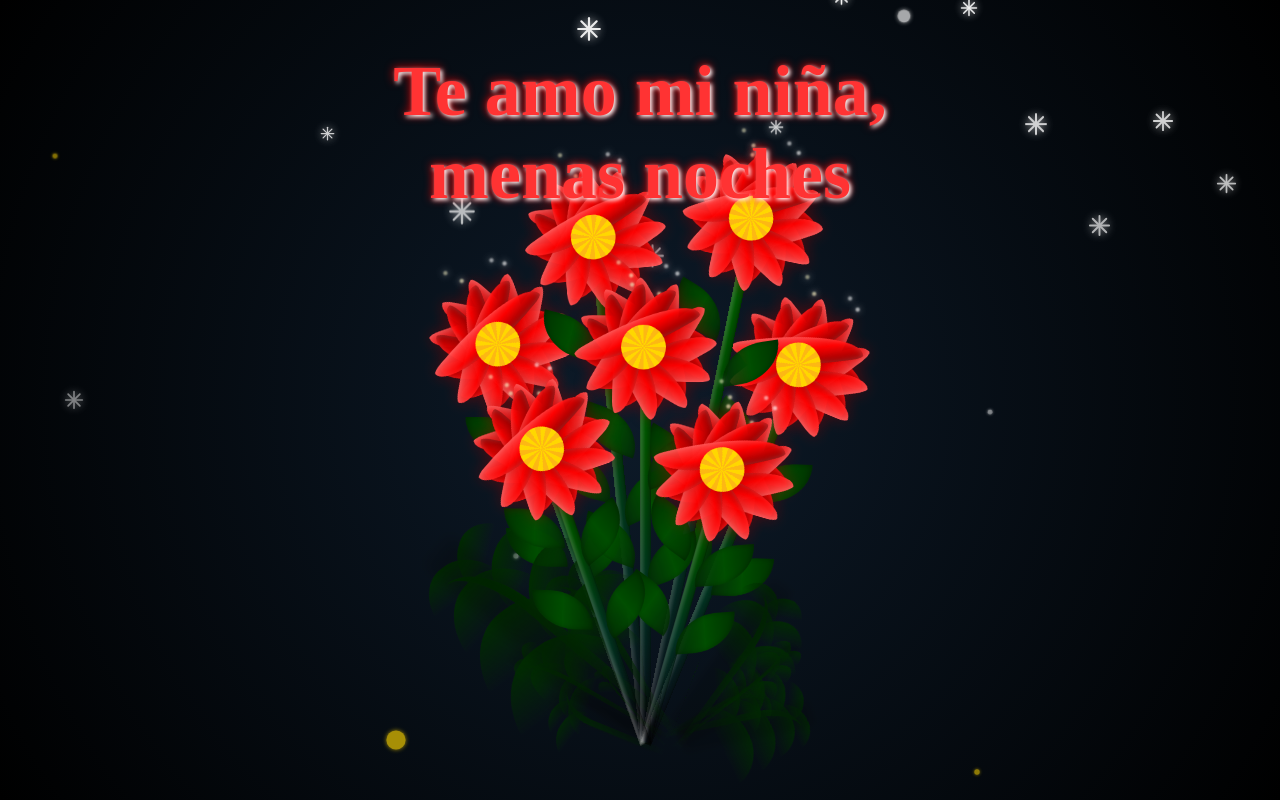
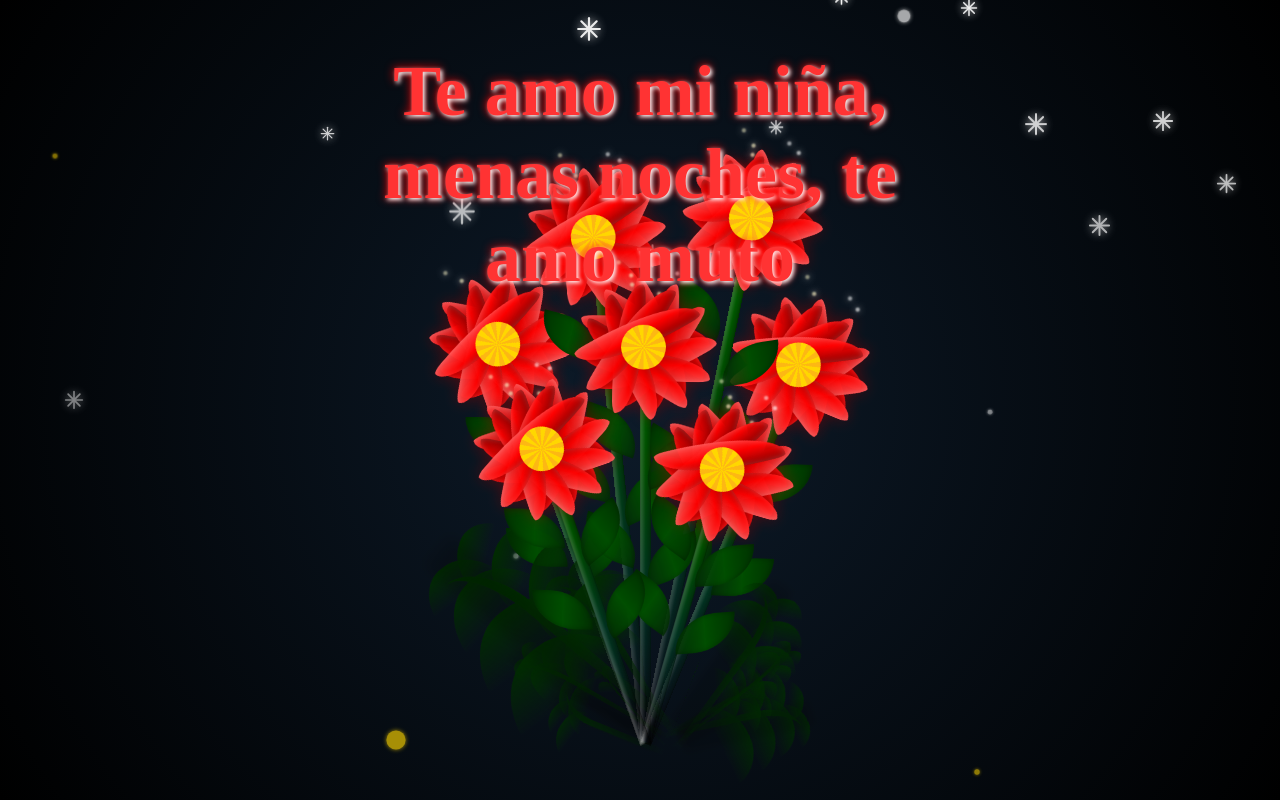
Before and after one commit to LuisLuigii/FloresNavide-as, a plain HTML site: page index.html in a window 1280 px wide. Drawn offline with Linux system fonts and the light colour scheme; files whose address does not match are found by name; a web font is replaced by a local one.

Commit message:
Update index.html

```diff
--- a/index.html
+++ b/index.html
@@ -482,7 +482,7 @@
 
     <div id="particle-container"></div>
 
-    <h1 class="love-title">Te amo mi niña, menas noches</h1>
+    <h1 class="love-title">Te amo mi niña, menas noches, te amo muto</h1>
 
     <div class="flowers">
         <div class="flower flower--1">
```
